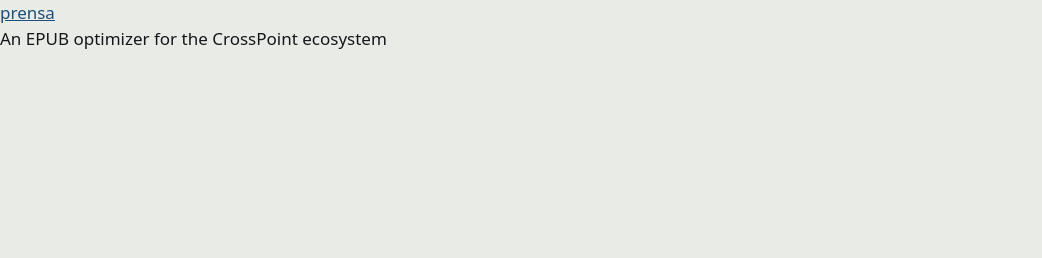
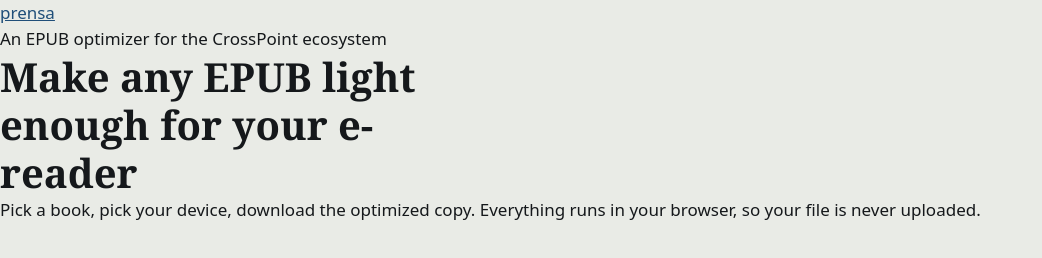
Before and after one commit to eoSalinas/prensa, a plain HTML site: page web/index.html in a window 1280 px wide. Shown: the whole page, without its empty margins (0-1042 px from the left). Drawn offline with Linux system fonts and the light colour scheme.

Commit message:
feat(web): add main section with intro

```diff
--- a/web/index.html
+++ b/web/index.html
@@ -14,5 +14,15 @@
     <p>An EPUB optimizer for the CrossPoint ecosystem</p>
   </header>
 
+  <main>
+
+    <div class="intro">
+      <h1>Make any EPUB light enough for your e-reader</h1>
+      <p>Pick a book, pick your device, download the optimized copy. Everything runs in your browser, so your file is never uploaded.</p>
+    </div>
+
+  </main
+
+
 </body>
 </html>
```
